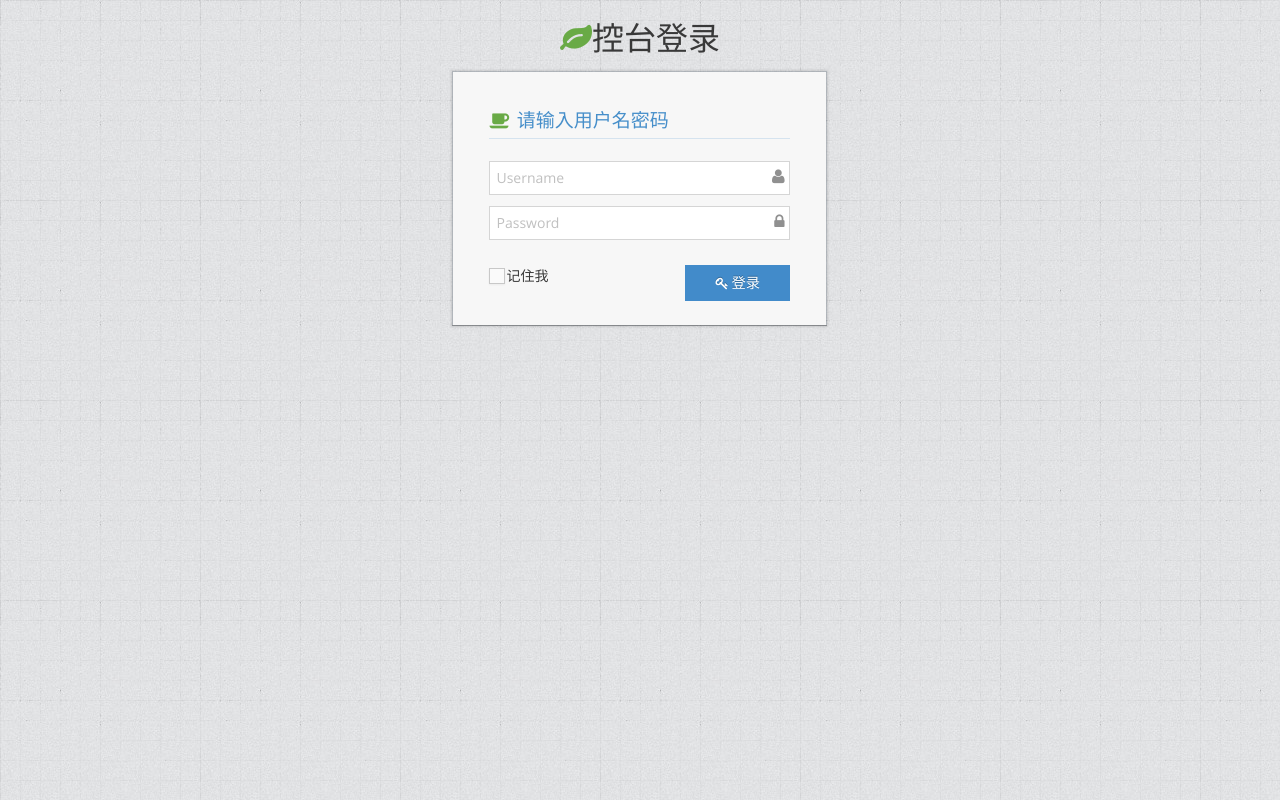
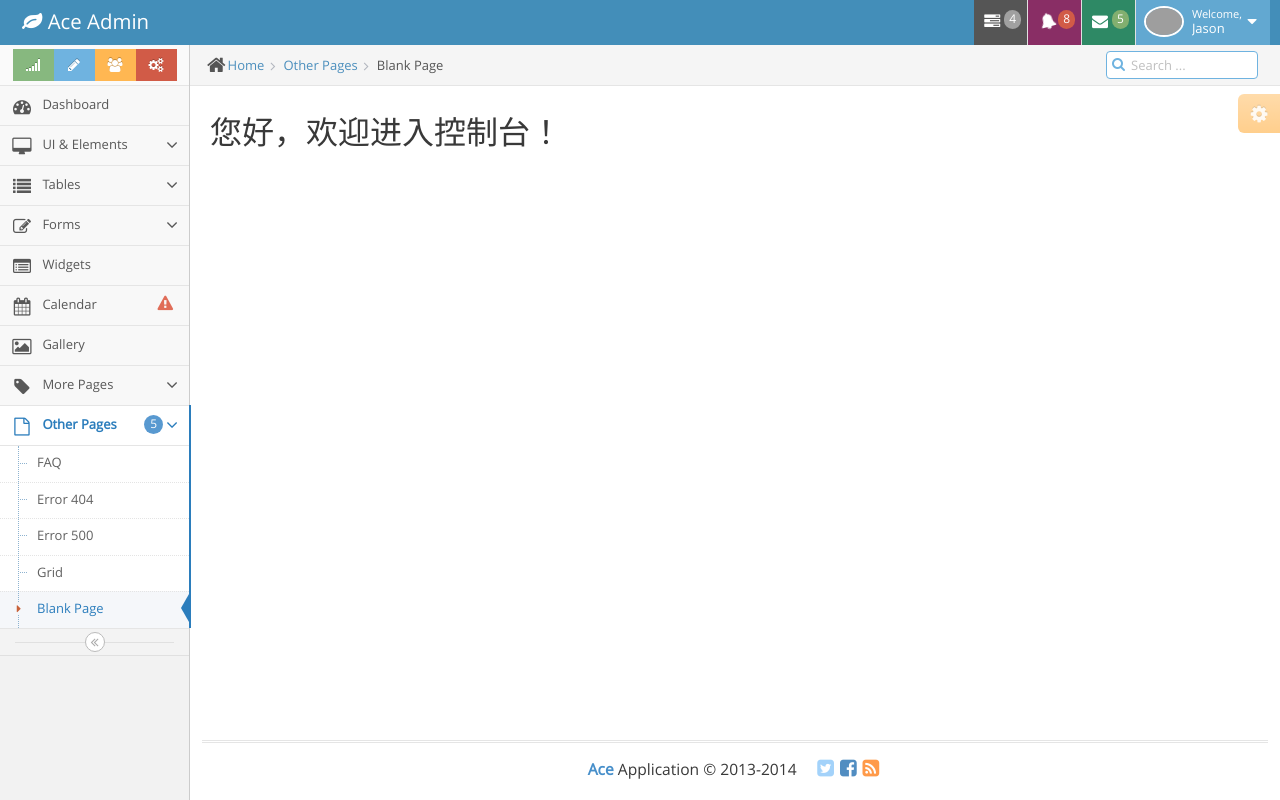
Before and after one commit to ainilzb2017/lzb-online-course-final, a Vue app in the folder admin/: page /admin/welcome in a window 1280 px wide. Before the commit this address led to /login. Built offline with nearby package versions, Linux system fonts and the light colour scheme; grey boxes are pictures that could not be loaded.

Commit message:
添加子路由，即添加子页面到页面中

```diff
--- a/admin/src/views/admin.vue
+++ b/admin/src/views/admin.vue
@@ -933,7 +933,7 @@
                         <div class="row">
                             <div class="col-xs-12">
                                 <!-- PAGE CONTENT BEGINS -->
-
+                                <router-view/>
                                 <!-- PAGE CONTENT ENDS -->
                             </div><!-- /.col -->
                         </div><!-- /.row -->
--- /dev/null
+++ b/admin/src/views/admin/welcome.vue
@@ -0,0 +1,5 @@
+<template>
+    <div>
+        <h1>您好，欢迎进入控制台！</h1>
+    </div>
+</template>
```
Also changed, not shown: admin/src/router.js (+6 -1 lines).
